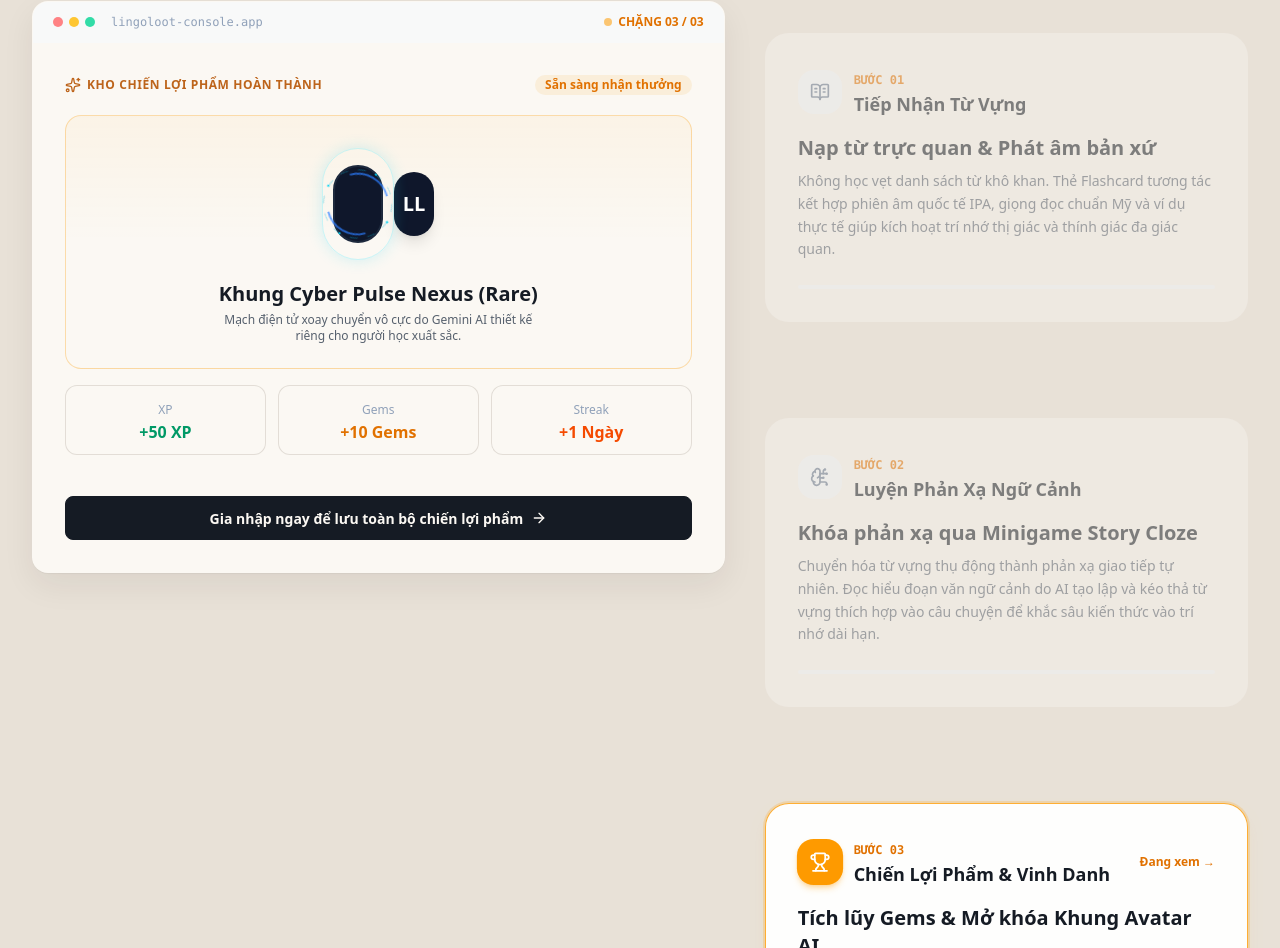
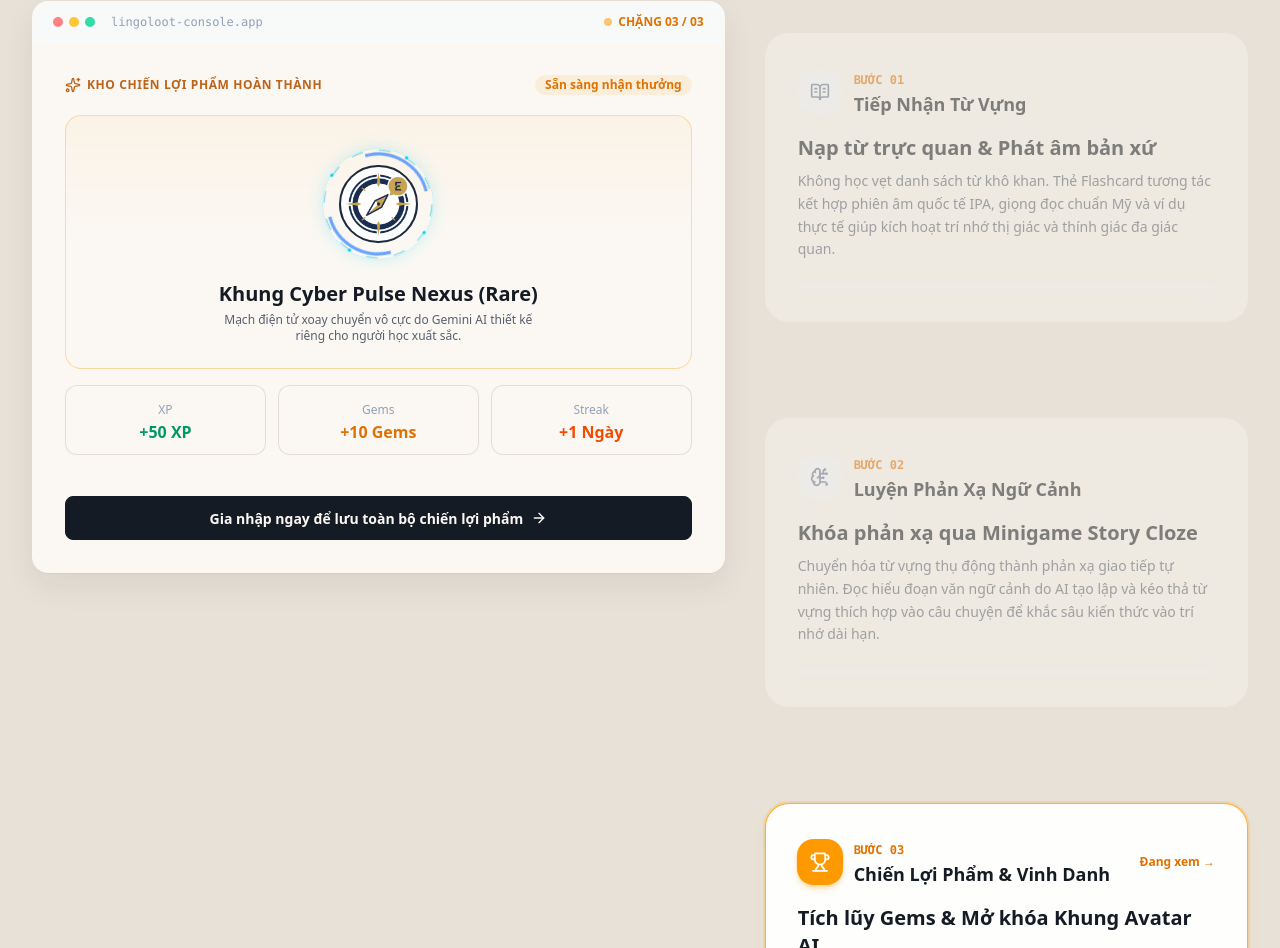
Before and after one commit to Kpoi148/Lingoloot, a Next.js app in the folder engquest-nextjs/: page / in a window 1280 px wide. Shown: the part 1219-2167 px from the top of the page. Built offline with nearby package versions, Linux system fonts and the light colour scheme.

Commit message:
fix(landing): center avatar icon inside TechFrame preview

```diff
--- a/engquest-nextjs/src/components/landing/InteractivePlayground.tsx
+++ b/engquest-nextjs/src/components/landing/InteractivePlayground.tsx
@@ -562,10 +562,9 @@ export default function InteractivePlayground({ onOpenAuth }: { onOpenAuth: () =
                           {/* Unlocked Reward Card */}
                           <div className="mt-5 flex flex-col items-center justify-center rounded-2xl border border-amber-500/30 bg-gradient-to-b from-amber-500/5 via-transparent to-transparent p-6 text-center">
                             {/* Animated SVG Tech Frame Preview */}
-                            <div className="relative my-2 flex h-28 w-28 items-center justify-center">
-                              <TechFrame className="h-28 w-28" />
-                              <div className="flex h-16 w-16 items-center justify-center rounded-full bg-slate-900 text-white font-bold text-xl shadow-lg">
-                                LL
+                            <div className="my-2 flex items-center justify-center">
+                              <div className="relative h-28 w-28">
+                                <TechFrame className="h-full w-full" avatarUrl="/logo.png" />
                               </div>
                             </div>
 
```
